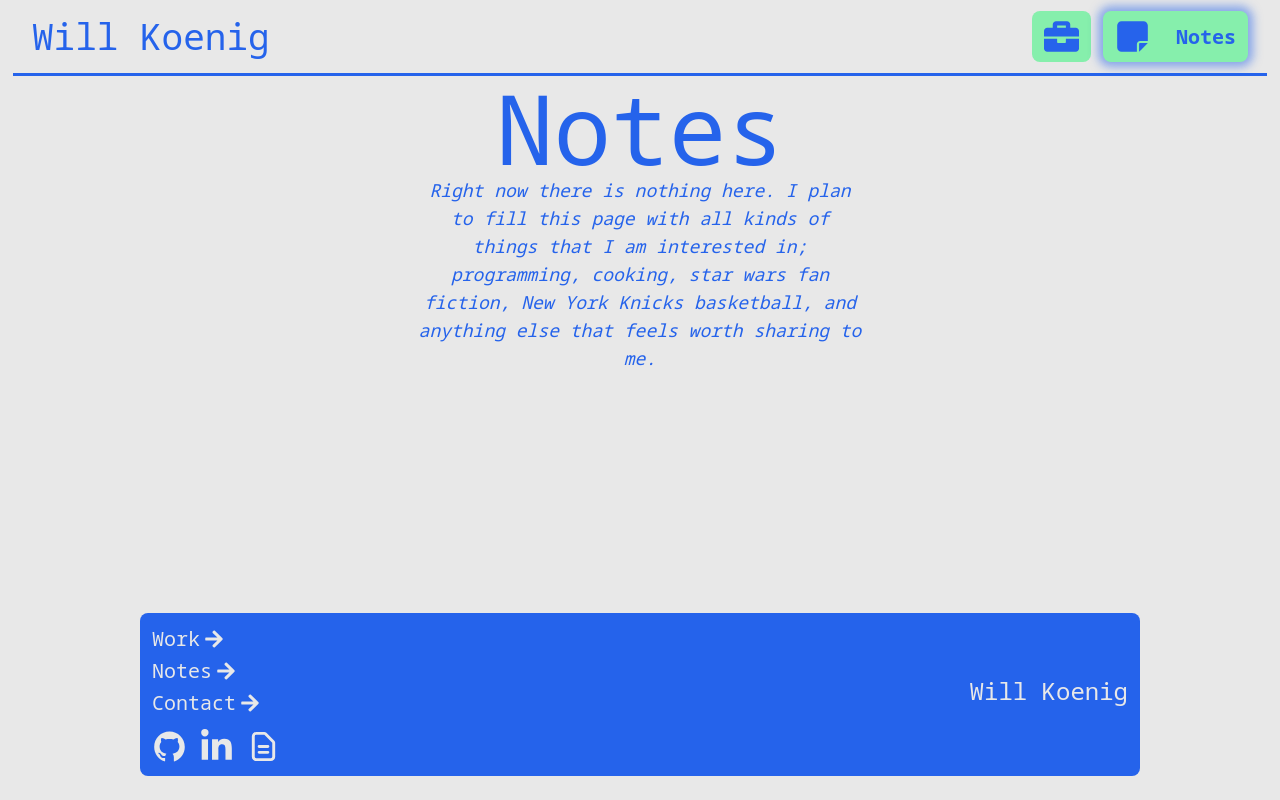
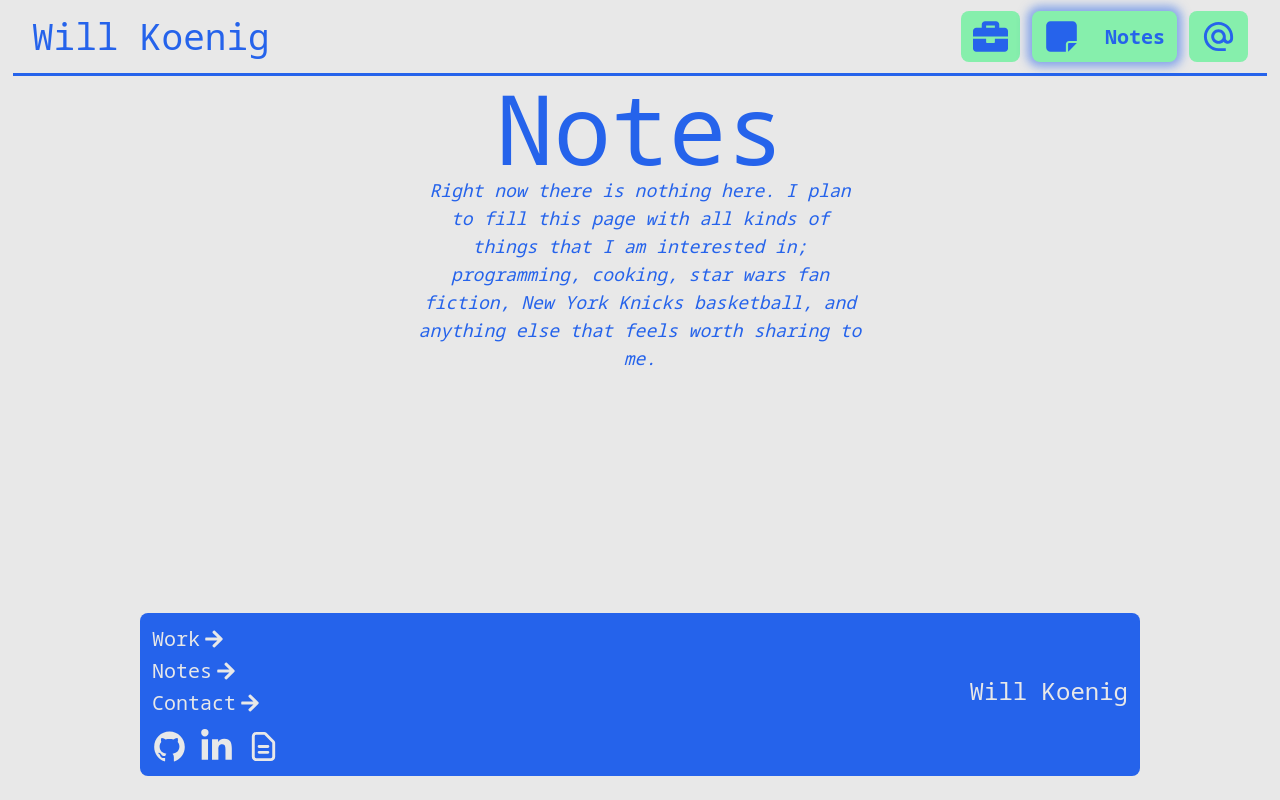
Before and after one commit to willk0814/portfolioWebsite, a Next.js app: page /notes in a window 1280 px wide. Built offline with nearby package versions, Linux system fonts and the light colour scheme.

Commit message:
full connection of contact page

```diff
--- a/src/app/components/layoutComponents/secondaryLayout/navbar/SecondaryFullNav.js
+++ b/src/app/components/layoutComponents/secondaryLayout/navbar/SecondaryFullNav.js
@@ -117,7 +117,7 @@ export default function SecondaryFullNav() {
                 </Link>
             </AnimatePresence>
 
-            {/* <AnimatePresence>
+            <AnimatePresence>
                 <Link href='/contactMe'>
                 <motion.div
                     onHoverStart={() => setContactHovered(true)}
@@ -142,7 +142,7 @@ export default function SecondaryFullNav() {
                         </motion.h1>}
                 </motion.div>
                 </Link>
-            </AnimatePresence> */}
+            </AnimatePresence>
 
         </div>
     </div>
```
